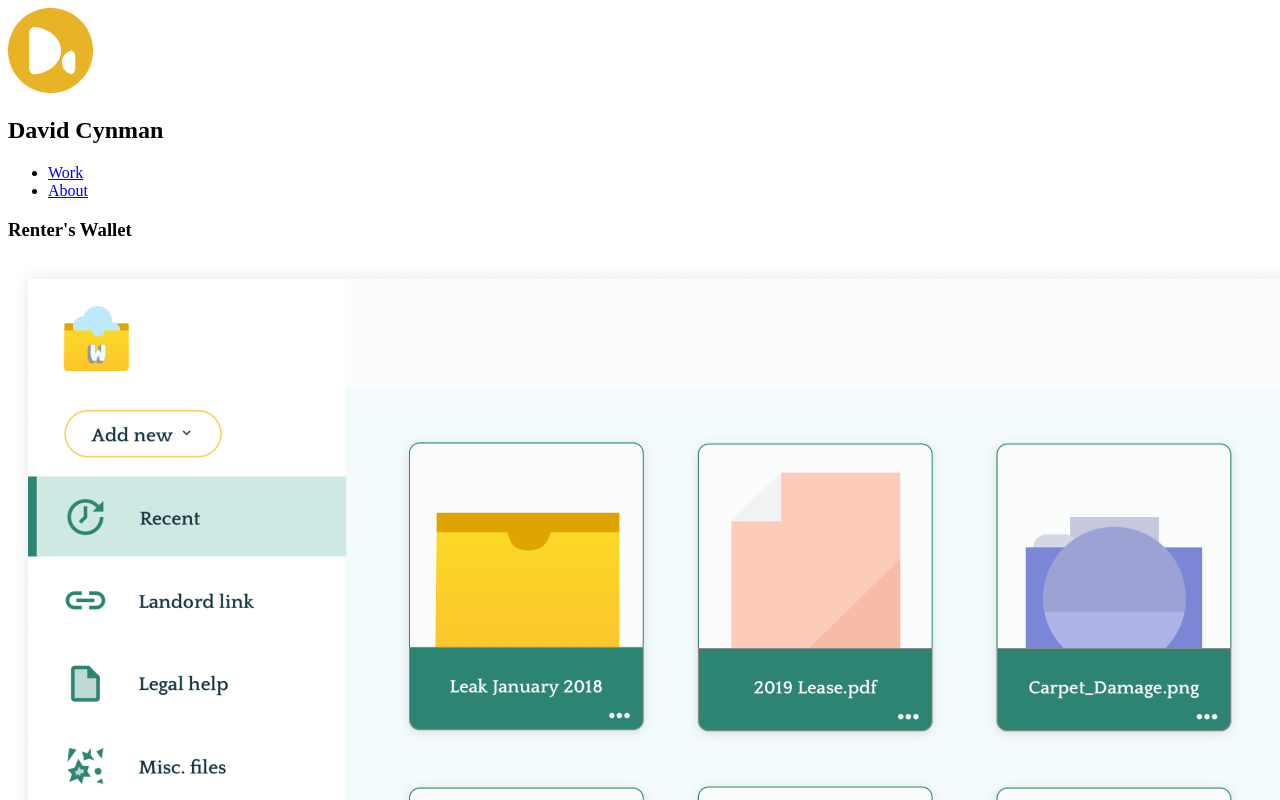
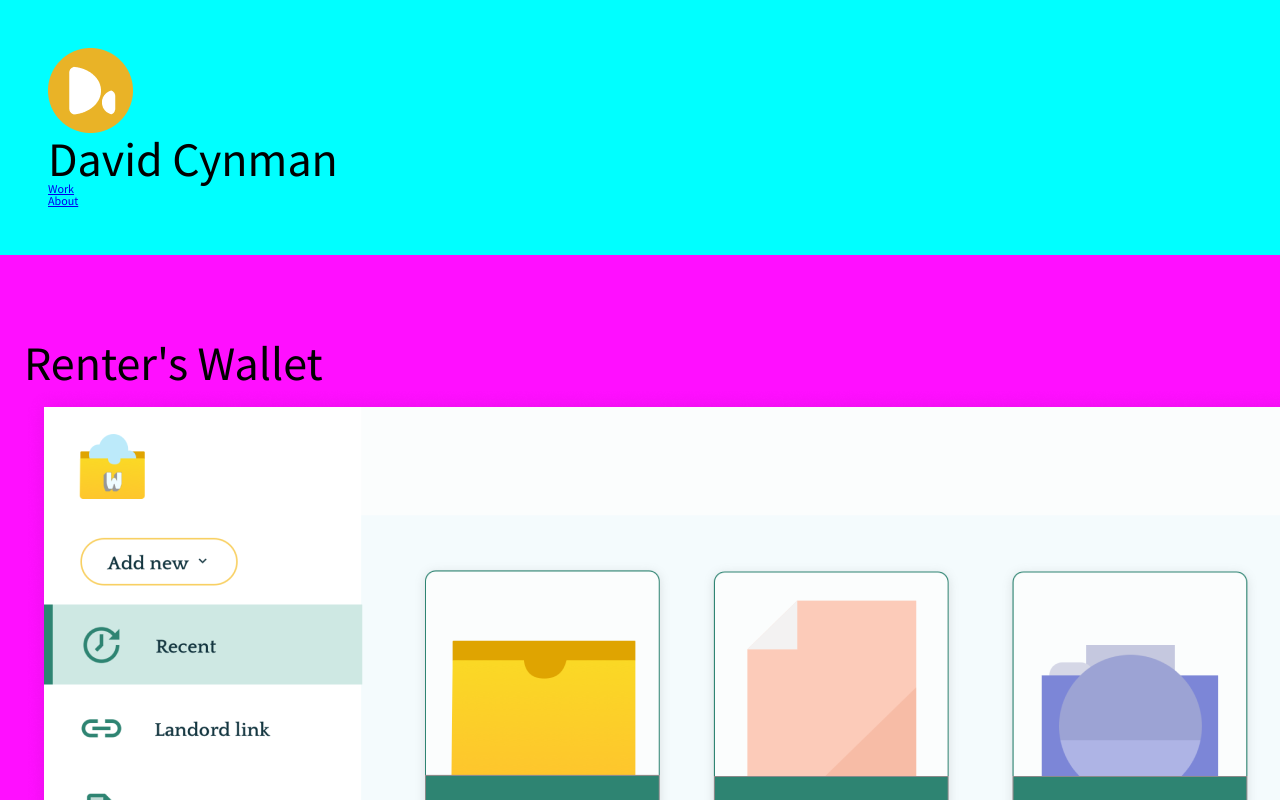
Before and after one commit to dcynman/dcynman, a plain HTML site: page rentersWallet.html in a window 1280 px wide. Shown: the top 800 px of the page. Drawn offline with Linux system fonts and the light colour scheme.

Commit message:
trying css area/grid

```diff
--- a/CSS/styles.css
+++ b/CSS/styles.css
@@ -0,0 +1,64 @@
+* {
+  box-sizing: border-box;
+}
+
+html {
+  font-size: 12px;
+}
+
+.container {
+  background-color: white;
+  font-family: 'Source Sans Pro', sans-serif;
+}
+
+h1 {
+  font-size: 4rem;
+}
+
+h2 {
+  font-size: 2rem;
+}
+
+p {
+  line-height: 167%;
+}
+
+body {
+  display: grid;
+  grid-template-areas:
+  "navbar"
+  "titlePage"
+  "summaryInfo";
+}
+
+.navbar, .titlePage, .summaryInfo {
+    padding: 4rem;
+}
+
+.navbar {
+  background-color: #00ffff;
+  grid-area: navbar;
+}
+
+.titlePage {
+  background-color: #ff0fff;
+  grid-area: titlePage;
+  padding: 7rem 2rem;
+}
+
+.summaryInfo {
+  background-color: #ffff00;
+  grid-area: summaryInfo;
+}
+
+@media (min-width:1025px) {
+  body {
+    grid-template-columns: 1fr 1fr 1fr;
+    grid-template-areas:
+    "navbar navbar navbar"
+    "titlePage . ."
+    "summaryInfo . .";
+  }
+}
+
+/*when you float, if you lose the container, use "overflow: hidden; "*/
--- a/rentersWallet.html
+++ b/rentersWallet.html
@@ -2,15 +2,20 @@
 <html lang='en'>
   <head>
     <meta charset="UTF-8"/>
+    <meta name="viewport" content="width=device-width, initial-scale=1.0">
+    <link rel="stylesheet" type="text/css" href="css/reset.css">
+    <link rel="stylesheet" type="text/css" href="css/styles.css">
+    <link href="https://fonts.googleapis.com/css?family=Source+Sans+Pro&display=swap" rel="stylesheet">
     <title>Renter's Wallet</title>
   </head>
   <body>
+  <div class="container">
   <article>
     <!--top nav bar-->
     <header>
-      <img src='images/landingPage/logo.png' alt='Logo'>
-      <h1>David Cynman</h1>
-      <nav>
+      <nav class="navbar">
+        <img src='images/landingPage/logo.png' alt='Logo'>
+        <h1>David Cynman</h1>
         <ul>
           <li><a href='link'>Work</a></li>
           <li><a href='link'>About</a></li>
@@ -354,6 +359,6 @@
 
     <h6 class='copyright'>Designed and Developed by David Cynman | &copy; 2019<h6>
   </footer>
-
+  </div>
   </body>
 </html>
```
Also changed, not shown: about.html (+4 -0 lines), index.html (+10 -5 lines), 3 other files.
